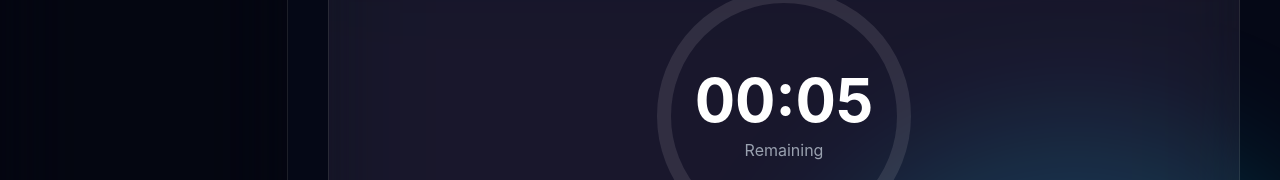
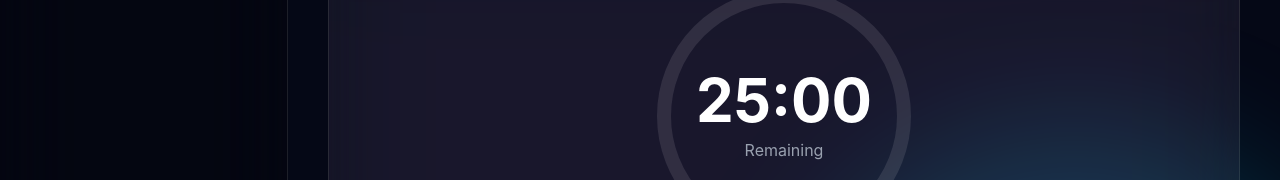
Before and after one commit to djabranemmd/ambient-focus-app, a React (Vite) app: page / in a window 1280 px wide. Shown: the part 391-571 px from the top of the page. Built offline with nearby package versions, Linux system fonts and the light colour scheme.

Commit message:
Improve theme system and light mode foundation

```diff
--- a/src/components/timer/FocusTimer.jsx
+++ b/src/components/timer/FocusTimer.jsx
@@ -20,7 +20,7 @@ import SectionTitle from "../ui/SectionTitle";
 import CompletionToast from "../ui/CompletionToast";
 
 
-const TWENTY_FIVE = 5;
+const TWENTY_FIVE = 25 * 60;
 const FIFTY = 50 * 60;
 
 
--- a/src/index.css
+++ b/src/index.css
@@ -1,52 +1,192 @@
 @import "tailwindcss";
 
+
 :root {
+
   --bg-primary: #050816;
+
+  --bg-secondary: rgba(255,255,255,0.05);
+
+  --card-bg: rgba(255,255,255,0.06);
+
+  --border-color: rgba(255,255,255,0.1);
+
   --text-primary: #ffffff;
-}
 
-[data-theme="light"] {
-  --bg-primary: #f5f7fb;
-  --text-primary: #0f172a;
-}
+  --text-secondary: #94a3b8;
 
-* {
-  box-sizing: border-box;
-}
-
-body {
-  margin: 0;
-  min-width: 320px;
-  min-height: 100vh;
-
-  background: var(--bg-primary);
-  color: var(--text-primary);
-
-  transition:
-    background 0.3s ease,
-    color 0.3s ease;
-}
-
-@keyframes slide-in {
-
-  from {
-    opacity: 0;
-    transform:
-      translateY(-20px);
-  }
-
-  to {
-    opacity: 1;
-    transform:
-      translateY(0);
-  }
+  --accent-color: #8b5cf6;
 
 }
 
 
+
+[data-theme="light"] {
+
+
+  --bg-primary: #f8fafc;
+
+  --bg-secondary: rgba(255,255,255,0.8);
+
+  --card-bg: rgba(255,255,255,0.75);
+
+  --border-color: rgba(15,23,42,0.08);
+
+  --text-primary: #0f172a;
+
+  --text-secondary: #64748b;
+
+  --accent-color: #7c3aed;
+
+}
+
+
+
+* {
+
+  box-sizing: border-box;
+
+}
+
+
+
+html {
+
+  scroll-behavior: smooth;
+
+}
+
+
+
+body {
+
+  margin: 0;
+
+  min-width: 320px;
+
+  min-height: 100vh;
+
+
+  background:
+    var(--bg-primary);
+
+
+  color:
+    var(--text-primary);
+
+
+  transition:
+
+    background-color
+    0.3s ease,
+
+    color
+    0.3s ease;
+
+}
+
+
+
+/*
+   Theme Helpers
+*/
+
+
+.theme-text {
+
+  color:
+    var(--text-primary);
+
+}
+
+
+
+.theme-text-muted {
+
+  color:
+    var(--text-secondary);
+
+}
+
+
+
+.theme-card {
+
+  background:
+    var(--card-bg);
+
+
+  border:
+
+    1px solid
+
+    var(--border-color);
+
+
+}
+
+
+
+.theme-border {
+
+  border-color:
+    var(--border-color);
+
+}
+
+
+
+.theme-bg {
+
+  background:
+    var(--bg-secondary);
+
+}
+
+
+
+
+/*
+ Completion Toast Animation
+*/
+
+
+@keyframes slide-in {
+
+
+  from {
+
+    opacity: 0;
+
+    transform:
+      translateY(-20px);
+
+  }
+
+
+
+  to {
+
+    opacity: 1;
+
+    transform:
+      translateY(0);
+
+  }
+
+
+}
+
+
+
 .animate-slide-in {
 
+
   animation:
-    slide-in 0.4s ease-out;
+
+    slide-in
+    0.4s
+    ease-out;
+
 
 }
```
